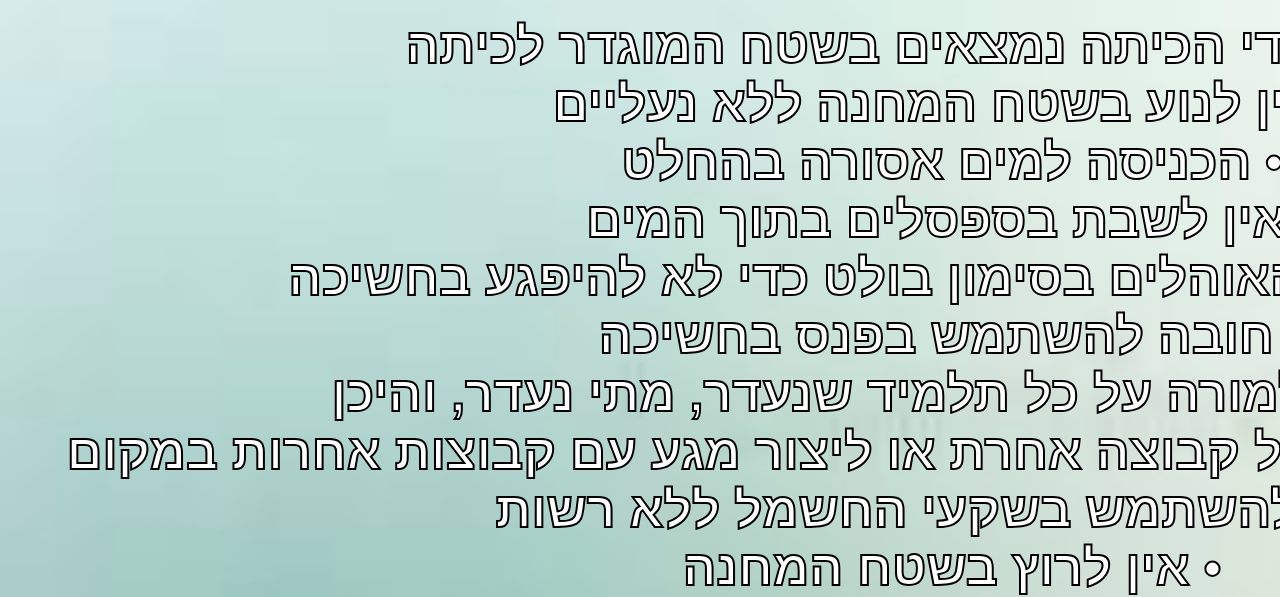
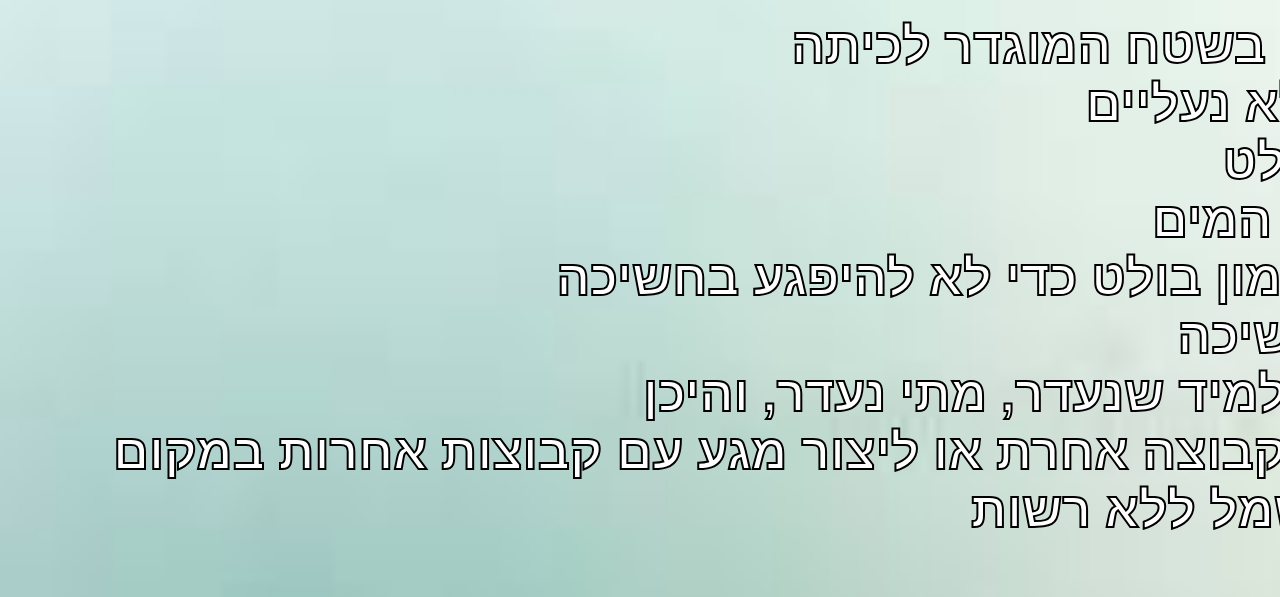
Before and after one commit to sagiv23/trip, a plain HTML site: page camp.html in a window 1280 px wide. Shown: the part 248-845 px from the top of the page. Drawn offline with nearby package versions, Linux system fonts and the light colour scheme.

Commit message:
Add files via upload

```diff
--- a/camp.html
+++ b/camp.html
@@ -2,6 +2,7 @@
 <head>
     <meta charset="utf-8">
     <link rel="stylesheet" href="style.css">
+    <link rel="stylesheet" href="style2.css">
     <script src="js.js"></script>
     <title>Sagiv23 - של"ח</title>
     <link rel="icon" href="img/icon.png" type="image/icon type">
--- /dev/null
+++ b/style2.css
@@ -0,0 +1,14 @@
+h3{
+    -webkit-text-fill-color:rgb(255, 255, 255);
+    -webkit-text-stroke-width: 2px;
+    margin-top: 20px;
+    margin-right: 20px;
+    font-family: 'Rajdhani', sans-serif;
+    font-weight: bold;
+    font-size: 50px;
+    text-align: right;
+}
+
+br{
+    margin-top: 100px;
+}
```
Also changed, not shown: day1.html (+1 -0 lines), day2.html (+1 -0 lines).
